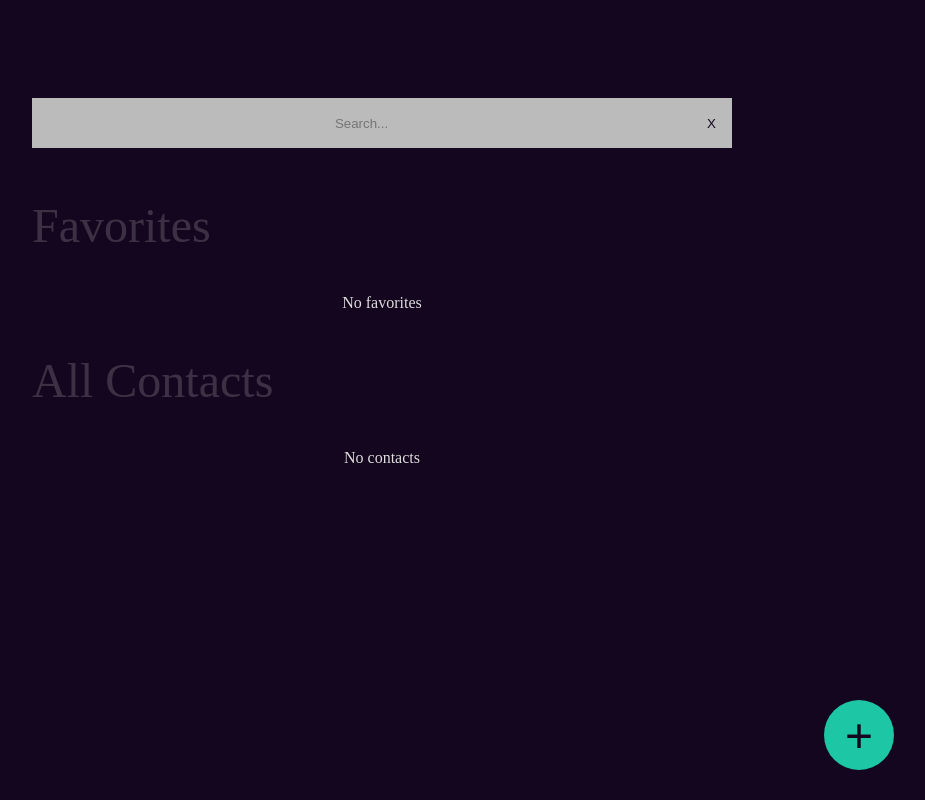
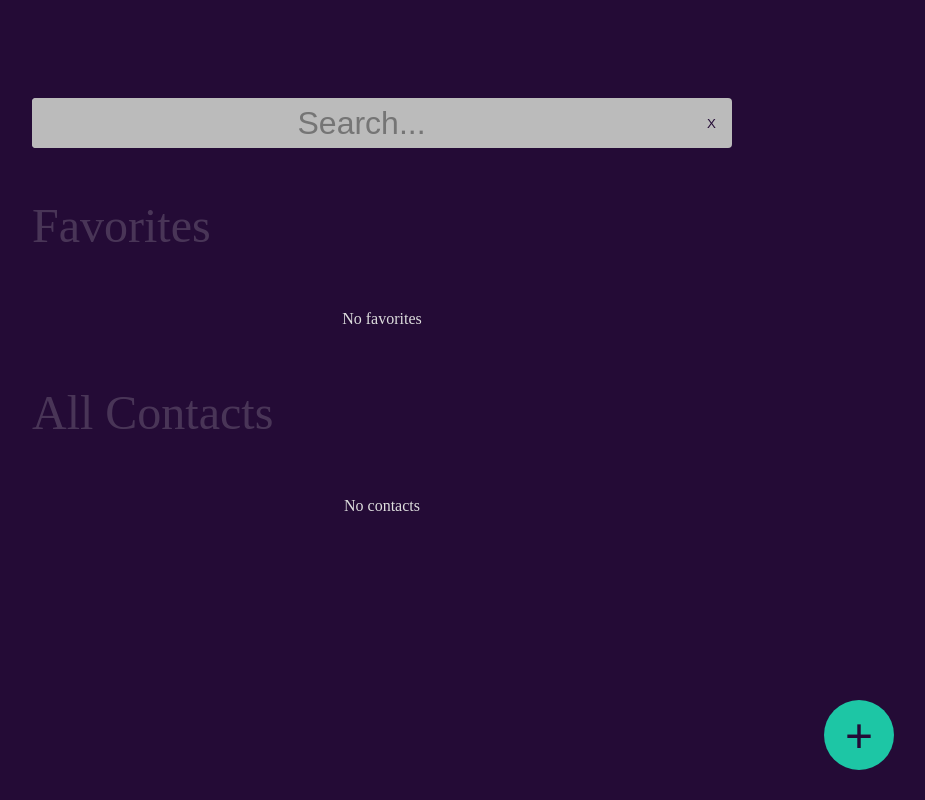
Before and after one commit to htreb/Contacts, an Angular app: page / in a window 1280 px wide. Shown: the whole page, without its empty margins (258-1183 px from the left). Built offline with nearby package versions, Linux system fonts and the light colour scheme.

Commit message:
Lighter colors are easier to see

```diff
--- a/src/app/pages/contacts-list/contacts-list.component.html
+++ b/src/app/pages/contacts-list/contacts-list.component.html
@@ -11,6 +11,7 @@
     <div class='search-box'>
         <input
             #searchBar
+            class='search-input'
             placeholder="Search..."
             (keyup)="updateSearchTerm(searchBar.value)"
         >
--- a/src/app/pages/contacts-list/contacts-list.component.scss
+++ b/src/app/pages/contacts-list/contacts-list.component.scss
@@ -5,9 +5,13 @@
 
     .search-box {
         margin: 50px 0px;
-        font-size: 2em;
         display: flex;
         background: var(--color-input);
+        border-radius: 4px;
+
+        .search-input {
+            font-size: 2em;
+        }
 
         .clear-search {
             background: initial;
@@ -17,6 +21,7 @@
     .title {
         font-size: 3em;
         opacity: 0.2;
+        margin: 16px 0px
     }
 
     .favorites-list {
--- a/src/styles.scss
+++ b/src/styles.scss
@@ -1,8 +1,8 @@
 :root {
     --color-primary: #1DC6A5;
-    --color-secondary: #240B36;
+    --color-secondary: #361051;
     --color-danger: #b00020;
-    --color-background: #14061E;
+    --color-background: #240B36;
     --color-input: #bbb;
     --color-text: #ddd;
 
```
